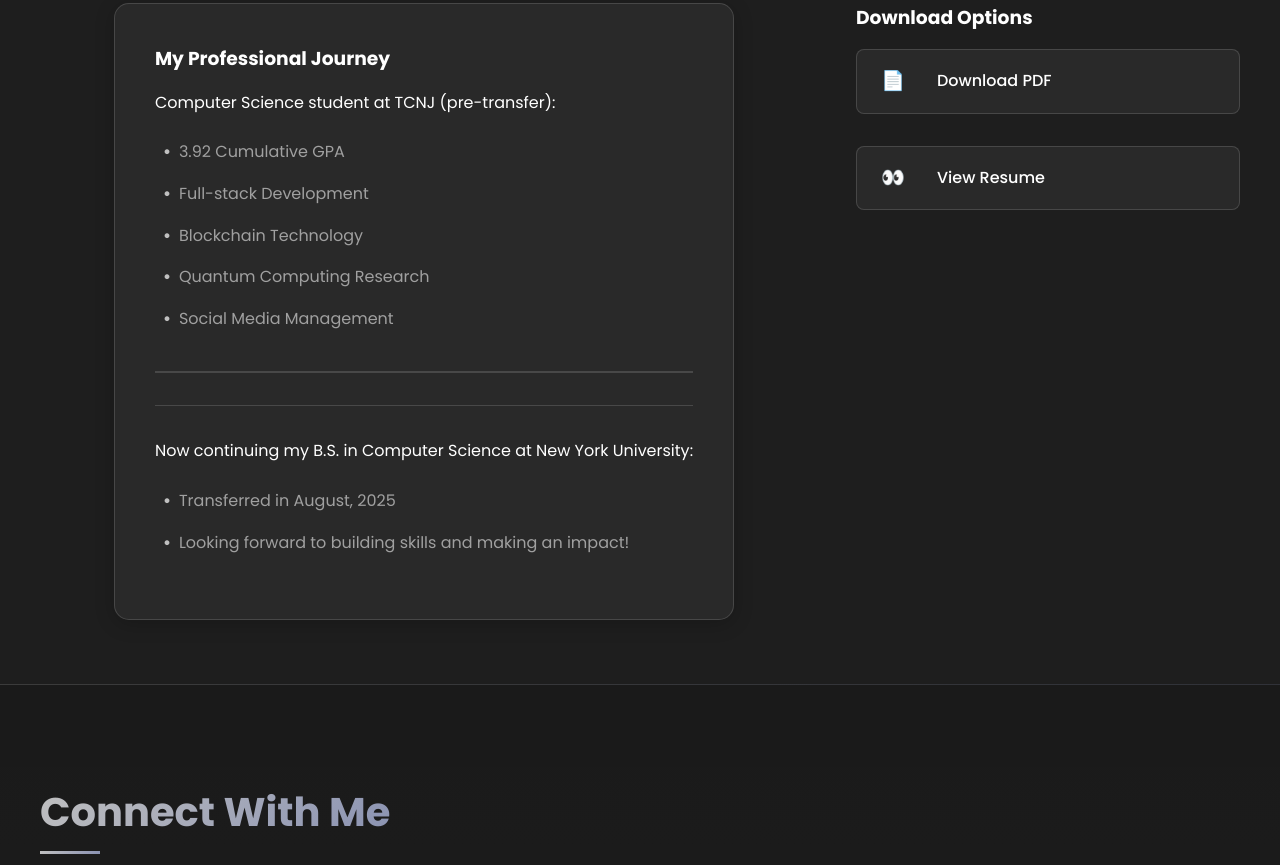
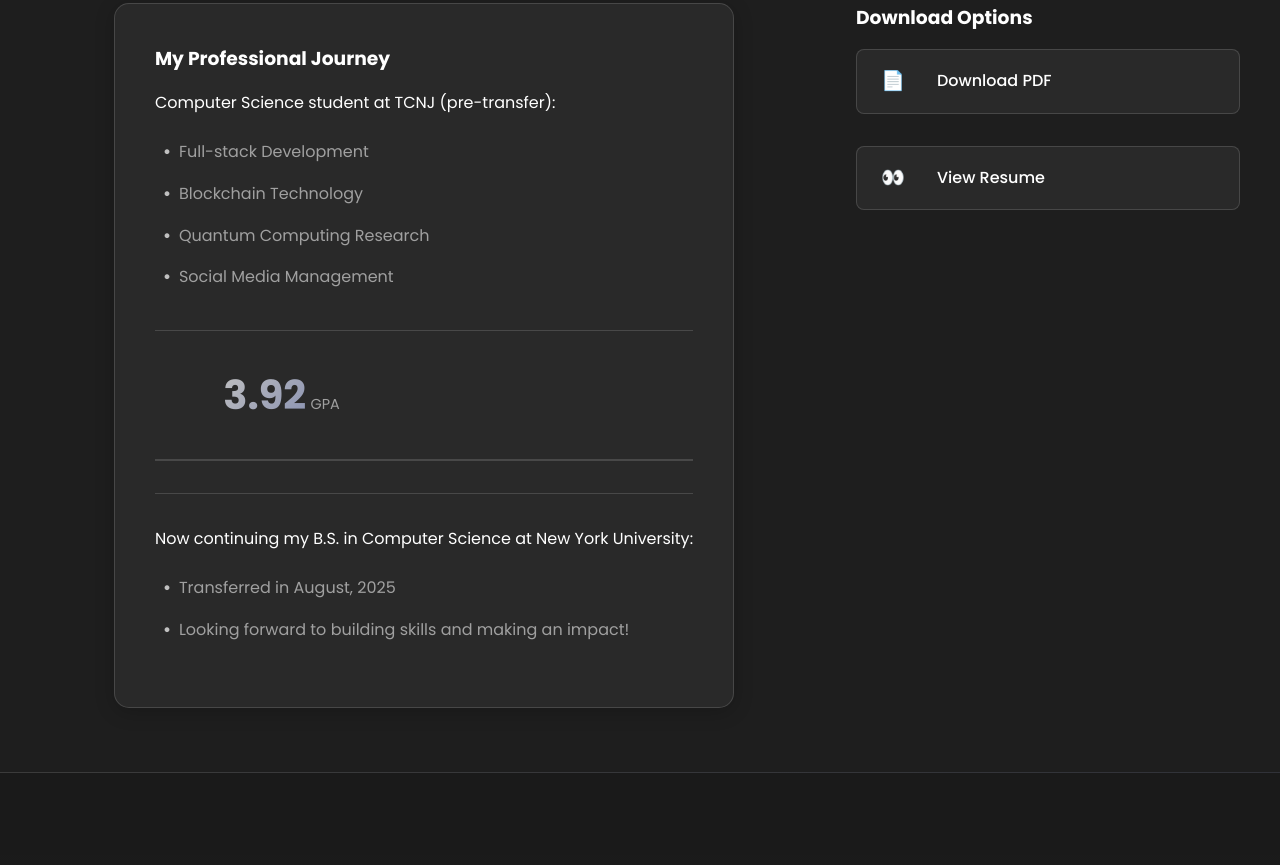
Before and after one commit to WillRoche2587/WillRoche2587.github.io, a website: page index.html in a window 1280 px wide. Shown: the part 3491-4356 px from the top of the page. Drawn offline with nearby package versions, Linux system fonts and the light colour scheme; animation ran at ten frames a second.

Commit message:
Update index.html

```diff
--- a/index.html
+++ b/index.html
@@ -161,12 +161,18 @@
                             <h3>My Professional Journey</h3>
                             <p>Computer Science student at TCNJ (pre-transfer):</p>
                             <ul>
-                                <li>3.92 Cumulative GPA</li>
                                 <li>Full-stack Development</li>
                                 <li>Blockchain Technology</li>
                                 <li>Quantum Computing Research</li>
                                 <li>Social Media Management</li>
                             </ul>
+
+                            <div class="resume-stats">
+                                <div class="stat">
+                                    <span class="number">3.92</span>
+                                    <span class="label">GPA</span>
+                                </div>
+                            </div>
 
                             <div class="education-separator"></div>
 
```
